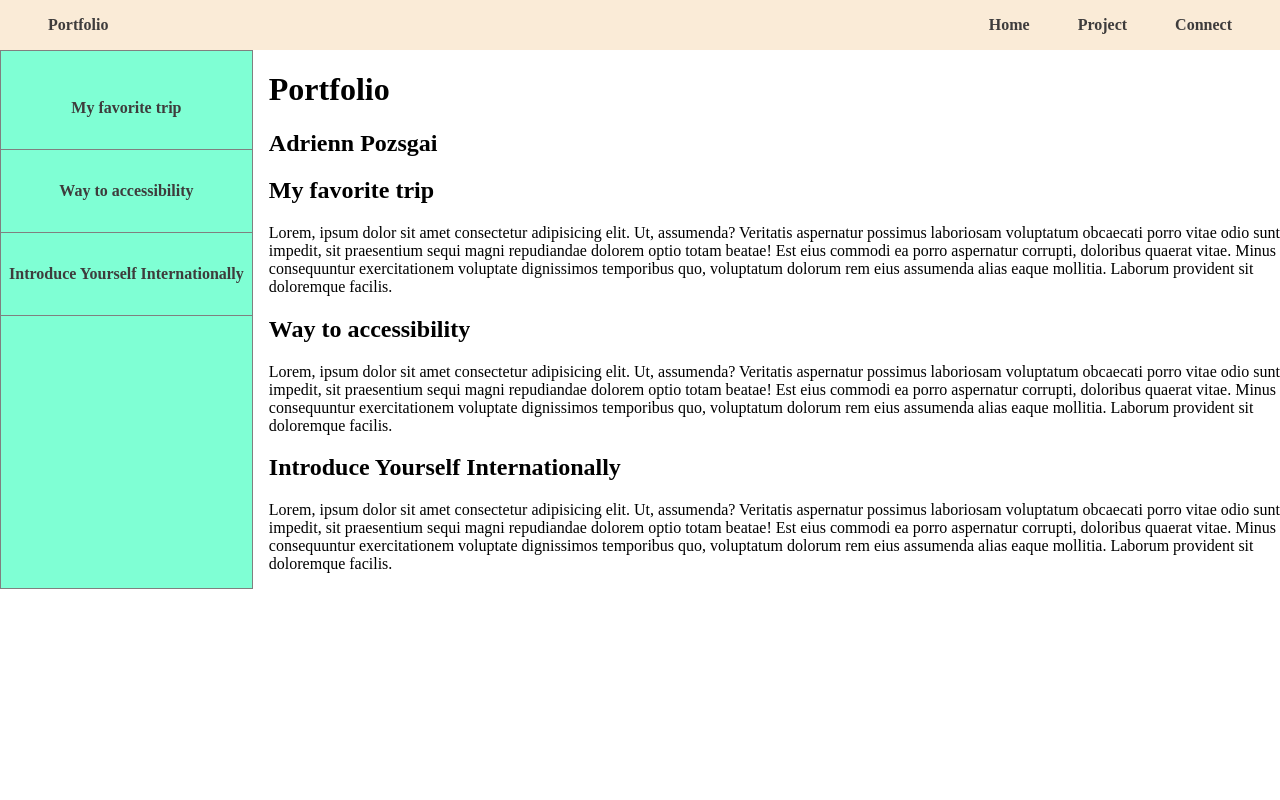
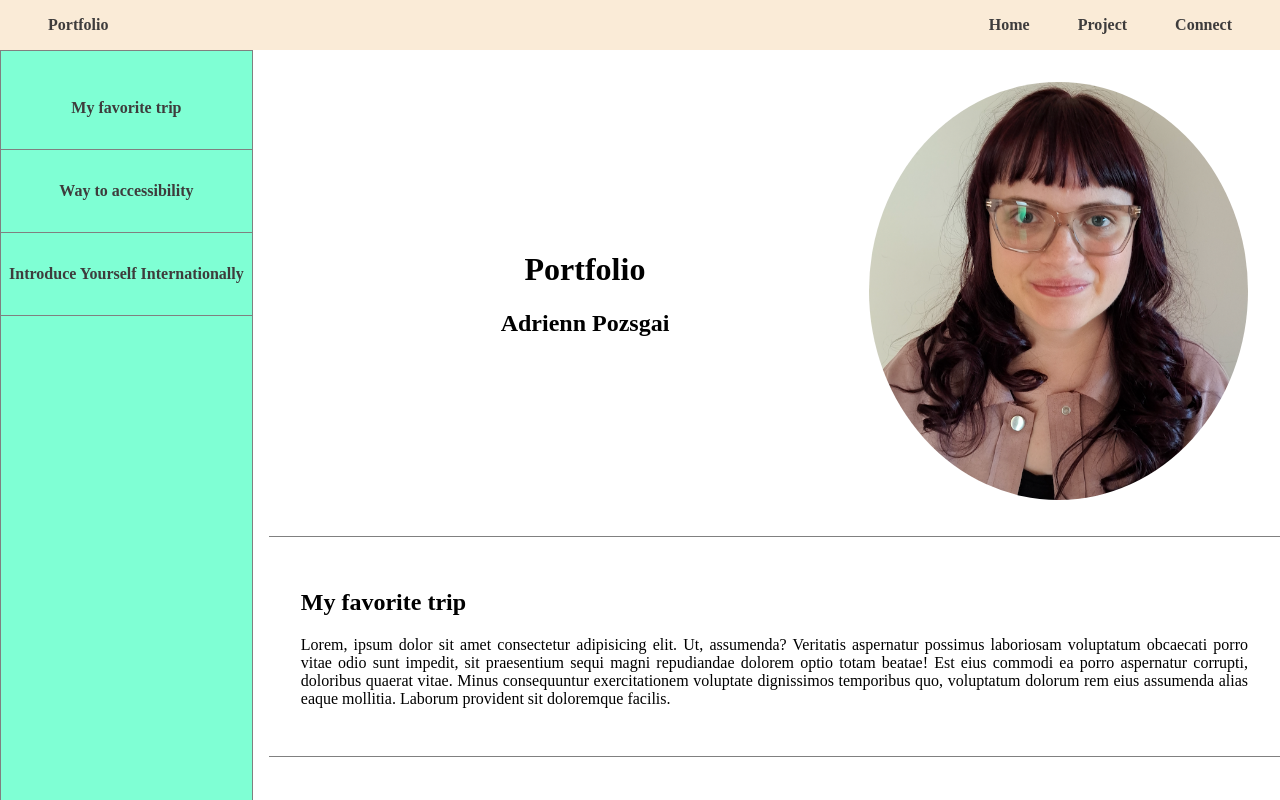
Before and after one commit to Apozsgai97/my-portfolio, a plain HTML site: page frontend/index.html in a window 1280 px wide. Shown: the top 800 px of the page. Drawn offline with Linux system fonts and the light colour scheme.

Commit message:
style main section

```diff
--- a/frontend/index.html
+++ b/frontend/index.html
@@ -27,8 +27,13 @@
   </aside>
   <div class="container-1">
    <header>
-    <h1>Portfolio</h1>
-    <h2>Adrienn Pozsgai</h2>
+    <div class="container-text">
+     <h1>Portfolio</h1>
+     <h2>Adrienn Pozsgai</h2>
+    </div>
+    <div class="container-pic">
+     <img class="header-pic" src="./img/Képernyőfotó 2024-09-11 - 16.36.07.png" alt="picture about Adrienn Pozsgai">
+    </div>
    </header>
   <section class="my-favorite-trip section-1">
    <h2>My favorite trip</h2>
--- a/frontend/style.css
+++ b/frontend/style.css
@@ -59,3 +59,34 @@ main {
   padding: 2rem 0.5rem;
   border-bottom: 1px solid grey;
 }
+
+header{
+ display: flex;
+ padding: 2rem;
+ align-items: center;
+ border-bottom: 1px solid gray;
+}
+
+.container-text{
+ width: 60%;
+ text-align: center;
+}
+
+.container-pic{
+ width: 40%;
+}
+
+.header-pic{
+ width: 100%;
+ height: auto;
+ border-radius: 100%;
+}
+
+section{
+ padding: 2rem;
+ border-bottom: 1px solid gray;
+}
+
+p{
+ text-align: justify;
+}
```
Also changed, not shown: frontend/img/Képernyőfotó 2024-09-11 - 16.36.07.png (added).
